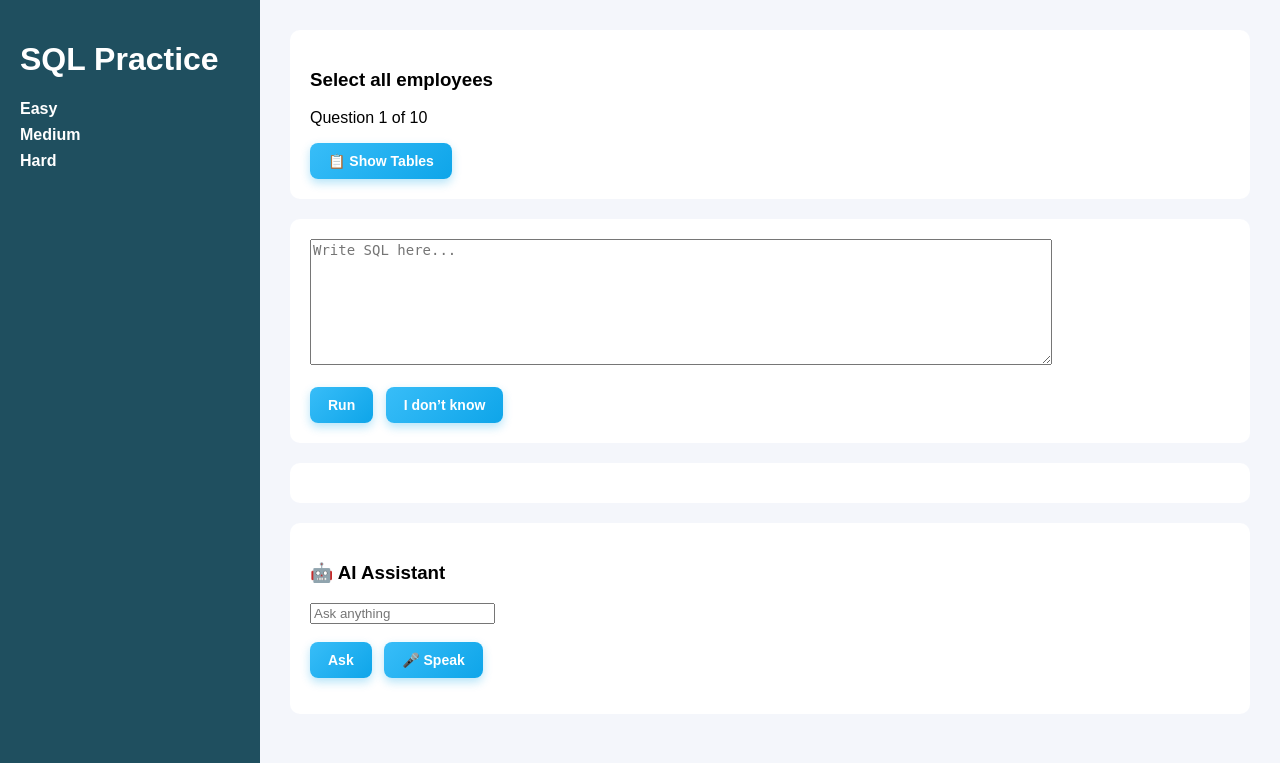
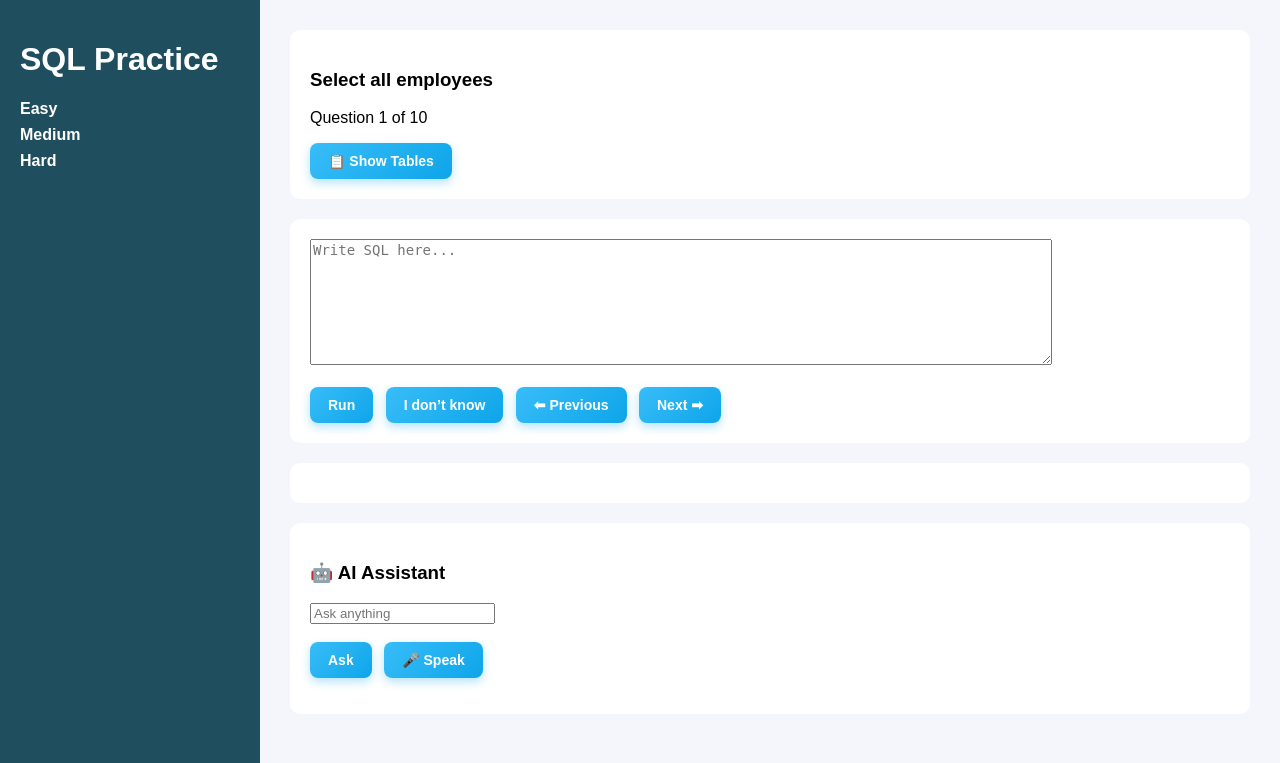
Before and after one commit to Gourishshiragur/sql-practice-saas, a FastAPI app: page / in a window 1280 px wide. Shown: the top 763 px of the page. Run offline with FastAPI, Linux system fonts and the light colour scheme.

Commit message:
updated next and back button

```diff
--- a/app/templates/index.html
+++ b/app/templates/index.html
@@ -148,6 +148,8 @@
 
       <button onclick="runQuery()">Run</button>
       <button onclick="showAnswer()">I don’t know</button>
+        <button onclick="prevQuestion()">⬅ Previous</button>
+        <button onclick="nextQuestion()">Next ➡</button>
     </div>
 
     <div class="card" id="output"></div>
```
